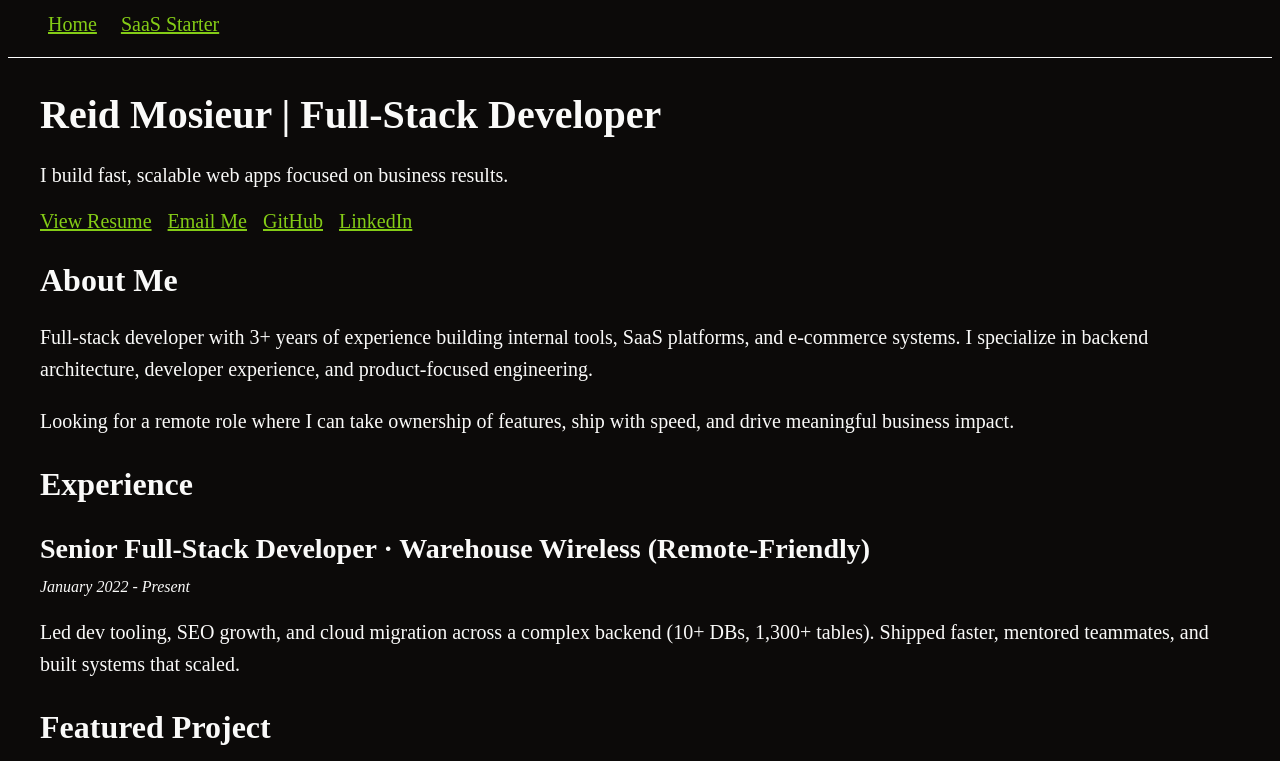
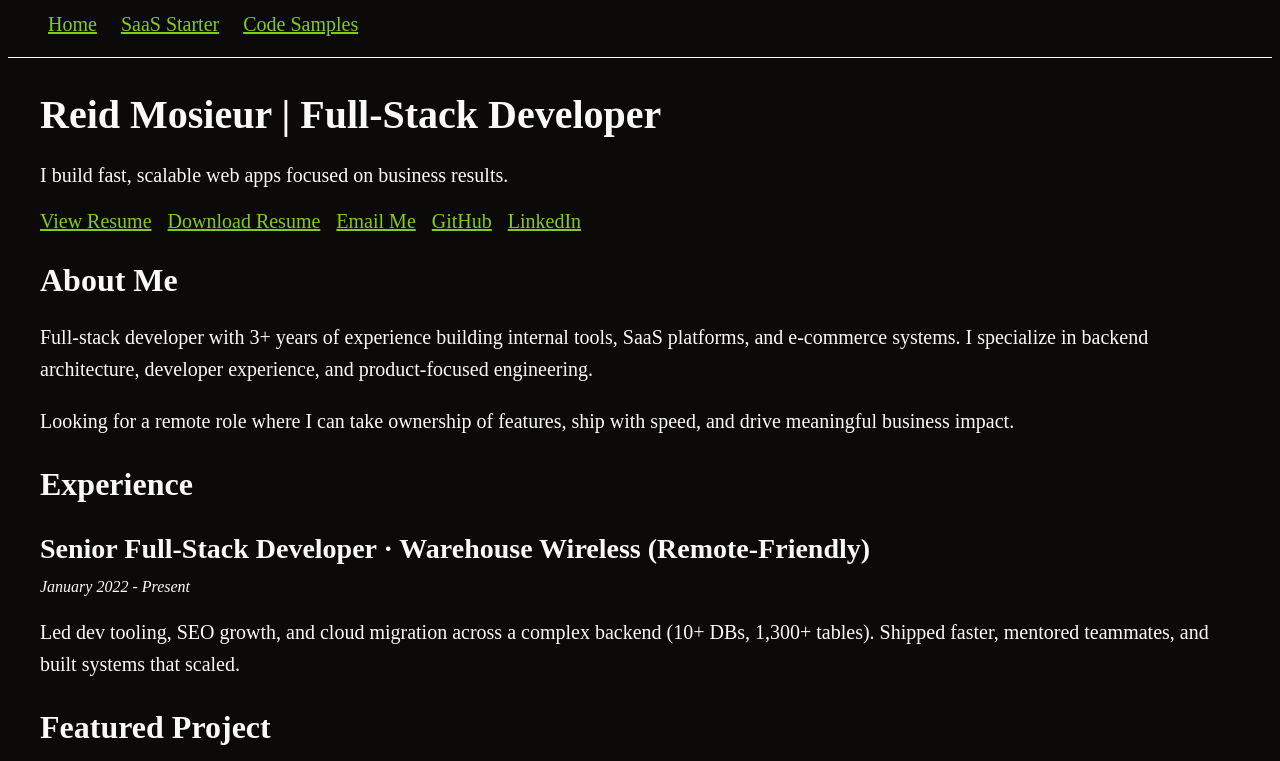
Before and after one commit to reidmosieur/portfolio, a plain HTML site: page index.html in a window 1280 px wide. Shown: the top 761 px of the page. Drawn offline with Linux system fonts and the light colour scheme.

Commit message:
added code samples to nav. opted for a view and download resume link for UX

```diff
--- a/index.html
+++ b/index.html
@@ -28,6 +28,9 @@
           <li>
             <a href="/saas-starter.html">SaaS Starter</a>
           </li>
+          <li>
+            <a href="/code-samples.html">Code Samples</a>
+          </li>
         </ul>
       </nav>
     </header>
@@ -37,7 +40,8 @@
           <h1>Reid Mosieur | Full-Stack Developer</h1>
           <p>I build fast, scalable web apps focused on business results.</p>
           <div style="display: flex; gap: 1rem">
-            <a href="/files/reid-mosieur-resume.pdf" download>View Resume</a>
+            <a href="/files/reid-mosieur-resume.pdf">View Resume</a>
+            <a href="/files/reid-mosieur-resume.pdf" download>Download Resume</a>
             <a href="mailto:rmosieur@gmail.com">Email Me</a>
             <a href="https://github.com/reidmosieur">GitHub</a>
             <a href="https://linkedin.com/in/reidmosieur">LinkedIn</a>
```
